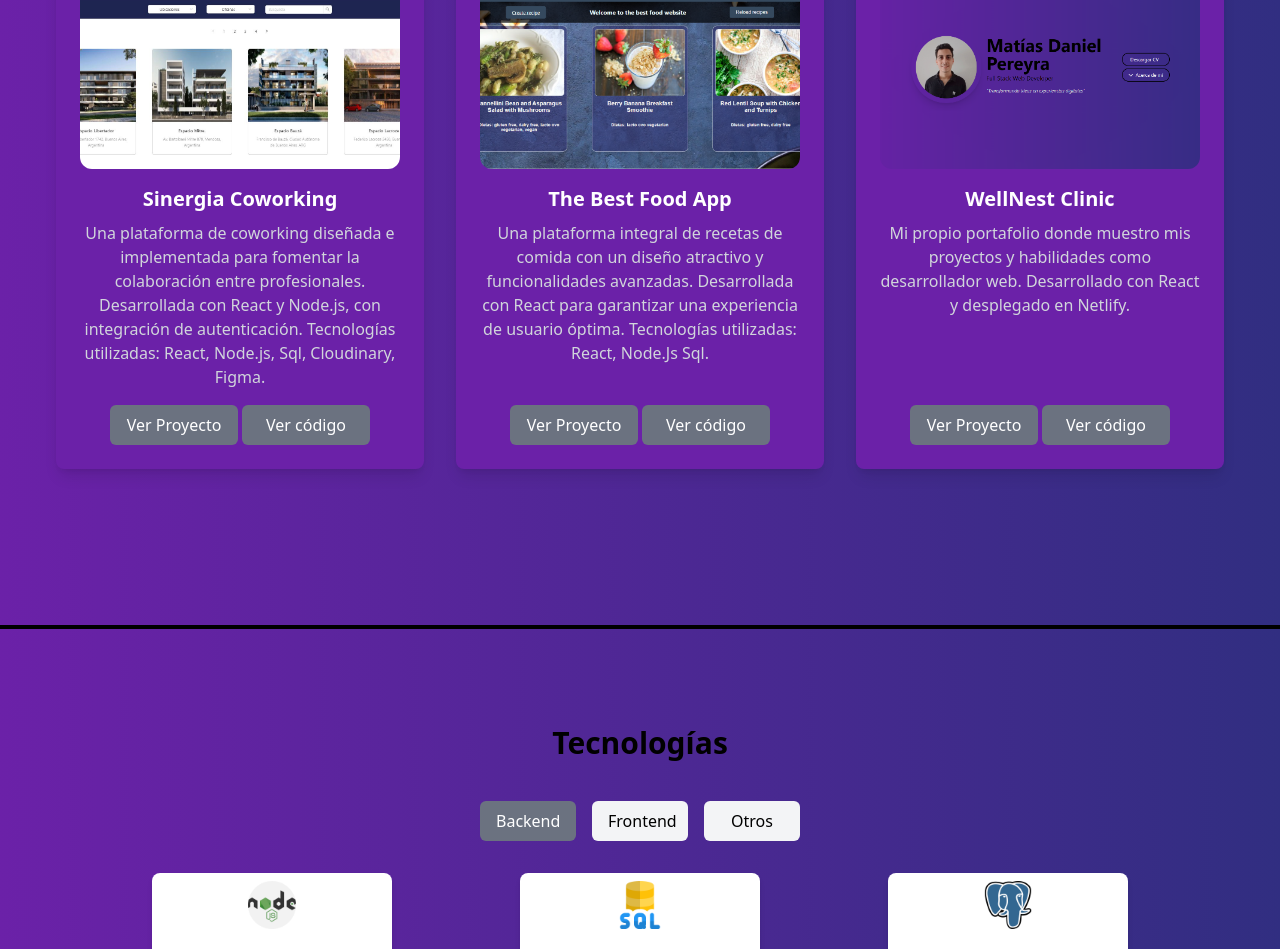
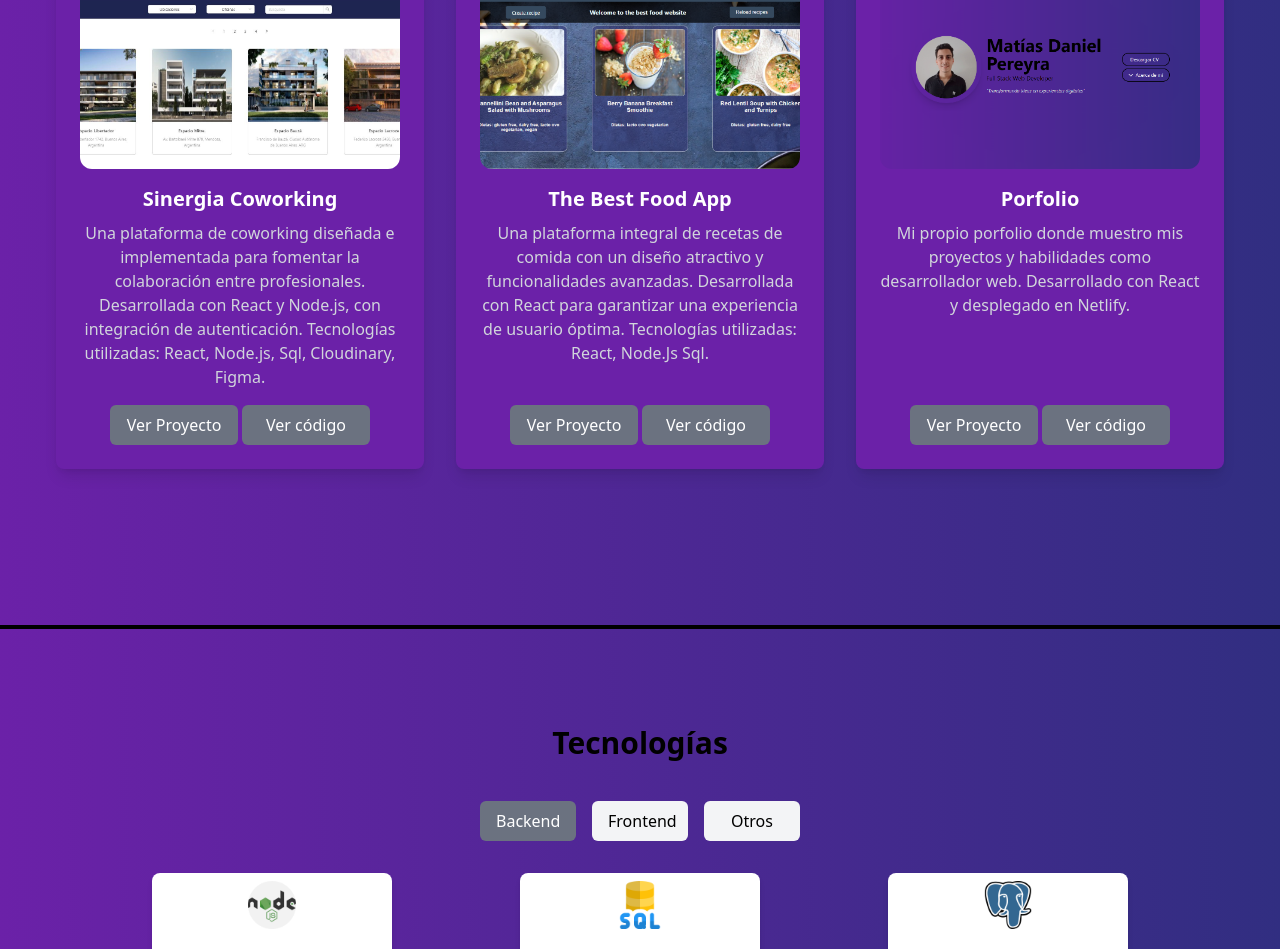
Before and after one commit to MDPereyra22/porfolio, a React (Vite) app: page / in a window 1280 px wide. Shown: the part 979-1928 px from the top of the page. Built offline with nearby package versions, Linux system fonts and the light colour scheme.

Commit message:
Corrige nombre de proyectos

```diff
--- a/src/components/Proyects/Proyects.jsx
+++ b/src/components/Proyects/Proyects.jsx
@@ -35,10 +35,10 @@ const Projects = () => {
       github:'https://github.com/MDPereyra22/bestFood-client'
     },
     {
-      title: 'WellNest Clinic',
+      title: 'Porfolio',
       description: (
         <>
-          Mi propio portafolio donde muestro mis proyectos y habilidades como desarrollador web.
+          Mi propio porfolio donde muestro mis proyectos y habilidades como desarrollador web.
           Desarrollado con React y desplegado en Netlify.
         </>
         ),
```
